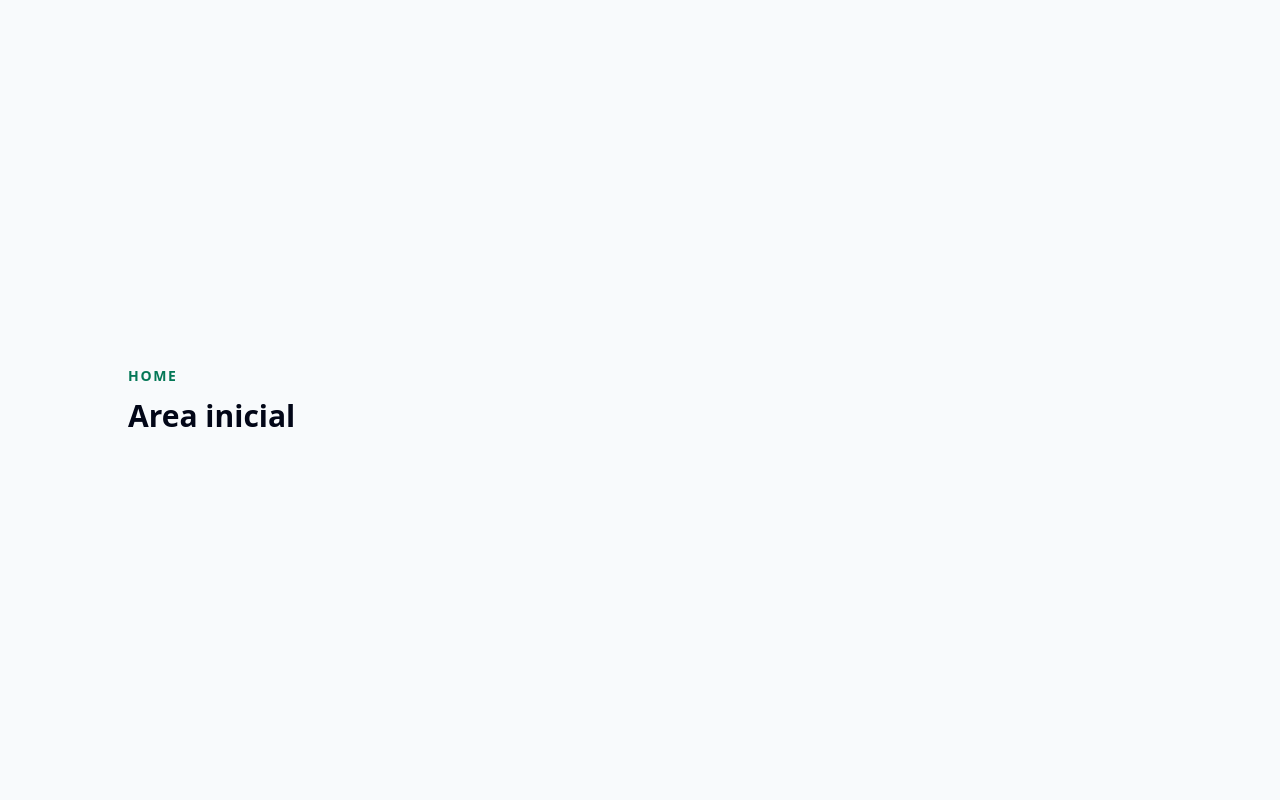
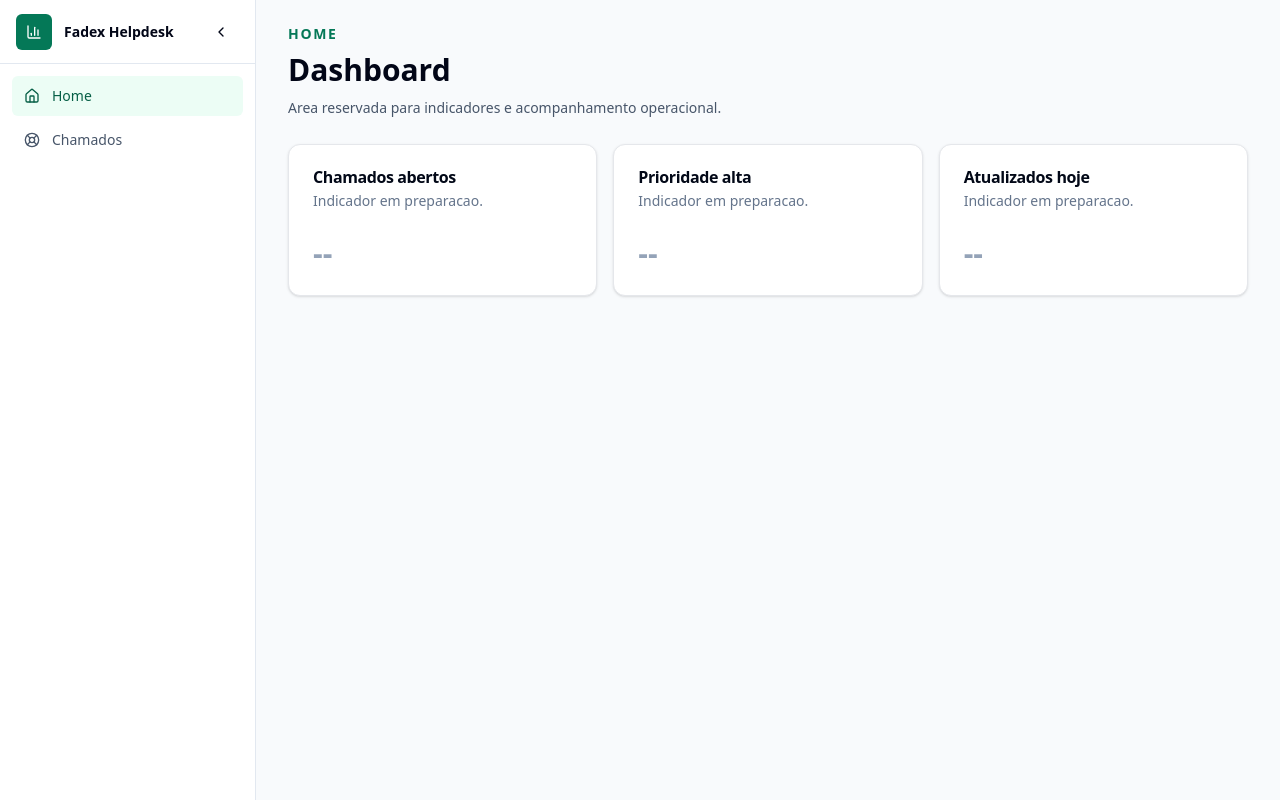
Before and after one commit to mvaldecy/teste-fadex, a Next.js app in the folder frontend/: page /home in a window 1280 px wide. Built offline with nearby package versions, Linux system fonts and the light colour scheme.

Commit message:
feat(frontend): adiciona shell autenticado

```diff
--- a/frontend/app/(dashboard)/home/page.tsx
+++ b/frontend/app/(dashboard)/home/page.tsx
@@ -1,16 +1,55 @@
+import {
+  Card,
+  CardContent,
+  CardDescription,
+  CardHeader,
+  CardTitle
+} from "@/src/components/ui/card";
+
 export default function HomePage() {
   return (
-    <main className="min-h-screen bg-slate-50 px-6 py-10 text-slate-950">
-      <section className="mx-auto flex min-h-[calc(100vh-5rem)] max-w-5xl items-center">
-        <div>
-          <p className="text-sm font-semibold uppercase tracking-[0.12em] text-emerald-700">
-            Home
-          </p>
-          <h1 className="mt-3 text-3xl font-semibold tracking-normal">
-            Area inicial
-          </h1>
-        </div>
+    <div className="mx-auto grid max-w-7xl gap-6">
+      <header>
+        <p className="text-sm font-semibold uppercase tracking-[0.12em] text-emerald-700">
+          Home
+        </p>
+        <h1 className="mt-2 text-3xl font-semibold tracking-normal">
+          Dashboard
+        </h1>
+        <p className="mt-2 max-w-2xl text-sm leading-6 text-slate-600">
+          Area reservada para indicadores e acompanhamento operacional.
+        </p>
+      </header>
+
+      <section className="grid gap-4 md:grid-cols-3">
+        <Card>
+          <CardHeader>
+            <CardTitle>Chamados abertos</CardTitle>
+            <CardDescription>Indicador em preparacao.</CardDescription>
+          </CardHeader>
+          <CardContent>
+            <p className="text-3xl font-semibold text-slate-400">--</p>
+          </CardContent>
+        </Card>
+        <Card>
+          <CardHeader>
+            <CardTitle>Prioridade alta</CardTitle>
+            <CardDescription>Indicador em preparacao.</CardDescription>
+          </CardHeader>
+          <CardContent>
+            <p className="text-3xl font-semibold text-slate-400">--</p>
+          </CardContent>
+        </Card>
+        <Card>
+          <CardHeader>
+            <CardTitle>Atualizados hoje</CardTitle>
+            <CardDescription>Indicador em preparacao.</CardDescription>
+          </CardHeader>
+          <CardContent>
+            <p className="text-3xl font-semibold text-slate-400">--</p>
+          </CardContent>
+        </Card>
       </section>
-    </main>
+    </div>
   );
 }
--- /dev/null
+++ b/frontend/app/(dashboard)/layout.tsx
@@ -0,0 +1,9 @@
+import { AppShell } from "@/src/components/layout/app-shell";
+
+export default function DashboardLayout({
+  children
+}: Readonly<{
+  children: React.ReactNode;
+}>) {
+  return <AppShell>{children}</AppShell>;
+}
--- /dev/null
+++ b/frontend/src/components/layout/app-shell.tsx
@@ -0,0 +1,121 @@
+"use client";
+
+import {
+  BarChart3,
+  ChevronLeft,
+  ChevronRight,
+  Home,
+  LifeBuoy
+} from "lucide-react";
+import Link from "next/link";
+import { usePathname } from "next/navigation";
+import { useState } from "react";
+import { Button } from "@/src/components/ui/button";
+import { cn } from "@/src/lib/utils";
+import { routes } from "@/src/routes/routes";
+
+type AppShellProps = {
+  children: React.ReactNode;
+};
+
+const navigationItems = [
+  {
+    href: routes.home,
+    icon: Home,
+    label: "Home"
+  },
+  {
+    href: routes.tickets,
+    icon: LifeBuoy,
+    label: "Chamados"
+  }
+];
+
+export function AppShell({ children }: AppShellProps) {
+  const pathname = usePathname();
+  const [isCollapsed, setIsCollapsed] = useState(false);
+
+  return (
+    <div className="min-h-screen bg-slate-50 text-slate-950">
+      <aside
+        className={cn(
+          "fixed inset-y-0 left-0 z-40 hidden border-r border-slate-200 bg-white transition-[width] duration-200 lg:block",
+          isCollapsed ? "w-20" : "w-64"
+        )}
+      >
+        <div className="flex h-full flex-col">
+          <div className="flex h-16 items-center justify-between border-b border-slate-200 px-4">
+            <Link className="flex min-w-0 items-center gap-3" href={routes.home}>
+              <span className="flex h-9 w-9 shrink-0 items-center justify-center rounded-md bg-emerald-700 text-white">
+                <BarChart3 className="h-4 w-4" />
+              </span>
+              {!isCollapsed ? (
+                <span className="truncate text-sm font-semibold">
+                  Fadex Helpdesk
+                </span>
+              ) : null}
+            </Link>
+
+            <Button
+              aria-label={isCollapsed ? "Expandir menu" : "Recolher menu"}
+              size="icon"
+              type="button"
+              variant="ghost"
+              onClick={() => setIsCollapsed((currentValue) => !currentValue)}
+            >
+              {isCollapsed ? (
+                <ChevronRight className="h-4 w-4" />
+              ) : (
+                <ChevronLeft className="h-4 w-4" />
+              )}
+            </Button>
+          </div>
+
+          <nav className="grid gap-1 p-3">
+            {navigationItems.map((item) => {
+              const isActive =
+                pathname === item.href || pathname.startsWith(`${item.href}/`);
+              const Icon = item.icon;
+
+              return (
+                <Link
+                  className={cn(
+                    "flex h-10 items-center gap-3 rounded-md px-3 text-sm font-medium transition-colors",
+                    isActive
+                      ? "bg-emerald-50 text-emerald-800"
+                      : "text-slate-600 hover:bg-slate-100 hover:text-slate-950",
+                    isCollapsed && "justify-center px-0"
+                  )}
+                  href={item.href}
+                  key={item.href}
+                  title={isCollapsed ? item.label : undefined}
+                >
+                  <Icon className="h-4 w-4 shrink-0" />
+                  {!isCollapsed ? <span>{item.label}</span> : null}
+                </Link>
+              );
+            })}
+          </nav>
+        </div>
+      </aside>
+
+      <div
+        className={cn(
+          "min-h-screen transition-[padding] duration-200 lg:pl-64",
+          isCollapsed && "lg:pl-20"
+        )}
+      >
+        <header className="sticky top-0 z-30 flex h-14 items-center border-b border-slate-200 bg-white/95 px-4 backdrop-blur lg:hidden">
+          <Link className="flex items-center gap-3" href={routes.home}>
+            <span className="flex h-9 w-9 items-center justify-center rounded-md bg-emerald-700 text-white">
+              <BarChart3 className="h-4 w-4" />
+            </span>
+            <span className="text-sm font-semibold">Fadex Helpdesk</span>
+          </Link>
+        </header>
+
+        <main className="px-4 py-6 sm:px-6 lg:px-8">{children}</main>
+      </div>
+    </div>
+  );
+}
--- a/frontend/src/routes/routes.ts
+++ b/frontend/src/routes/routes.ts
@@ -1,4 +1,6 @@
 export const routes = {
   login: "/login",
-  home: "/home"
+  home: "/home",
+  tickets: "/tickets",
+  ticketDetails: (ticketId: string) => `/tickets/${ticketId}`
 } as const;
```
